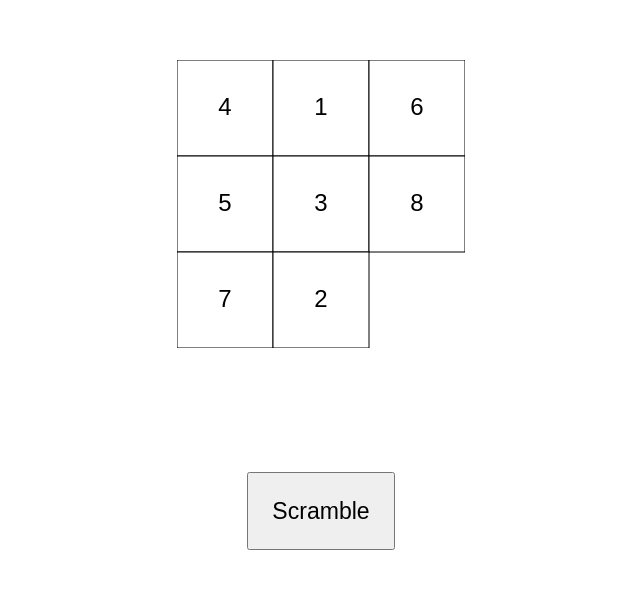
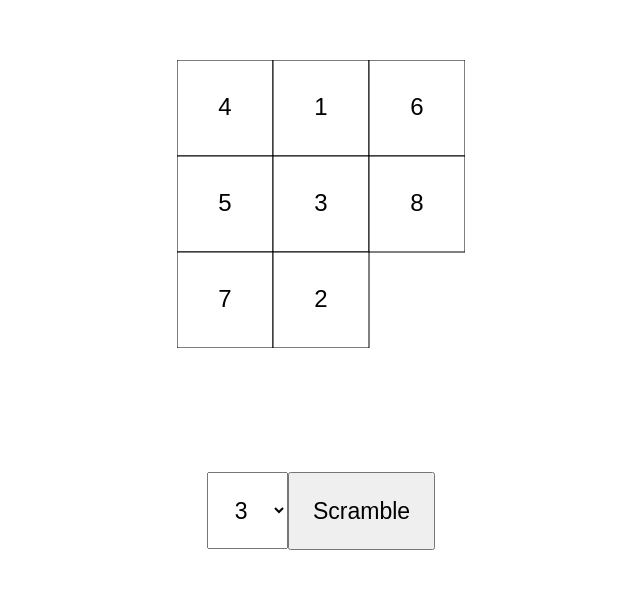
Before and after one commit to victorqribeiro/scramble, a plain HTML site: page index.html in a window 1280 px wide. Shown: the part 169-758 px from the top of the page, without its empty margins (319-959 px from the left). Drawn offline with Linux system fonts and the light colour scheme.

Commit message:
add level selector

```diff
--- a/css/main.css
+++ b/css/main.css
@@ -12,7 +12,7 @@ canvas {
     display: block;
 }
 
-body, button {
+body, button, select {
     font-family: Arial;
     font-size: 1.2em;
     padding: 1em;
--- a/js/main.js
+++ b/js/main.js
@@ -1,4 +1,4 @@
-let canvas, c, w, h, scale, game, tileSize, moves, status, scrambleBtn
+let canvas, c, w, h, scale, game, tileSize, moves, status
 
 const init = () => {
     moves = 0
@@ -6,14 +6,31 @@ const init = () => {
     createGame(3)
     canvas = document.createElement('canvas')
     updateCanvas()
-    scrambleBtn = document.createElement('button')
+    const options = document.createElement('div')
+    const scrambleBtn = document.createElement('button')
     scrambleBtn.innerText = "Scramble"
     scrambleBtn.addEventListener('click', () => scramble(Math.floor(Math.random()*100)))
+    const cubeSize = document.createElement('select')
+    for(let i = 3; i < 6; i++){
+        const opt = document.createElement('option')
+        opt.value = i
+        opt.innerText = i
+        cubeSize.appendChild(opt)
+    }
+    cubeSize.addEventListener('change', function(){
+        const value = parseInt(this.value)
+        tileSize = 96 - (value-3) * 16
+        createGame(value)
+        updateCanvas()
+        scramble(100)
+    })
     status = document.createElement('div')
     status.id = 'status'
+    options.appendChild(cubeSize)
+    options.appendChild(scrambleBtn)
     document.body.appendChild(status)
     document.body.appendChild(canvas)
-    document.body.appendChild(scrambleBtn)
+    document.body.appendChild(options)
     scramble(1000)
 }
 
```
